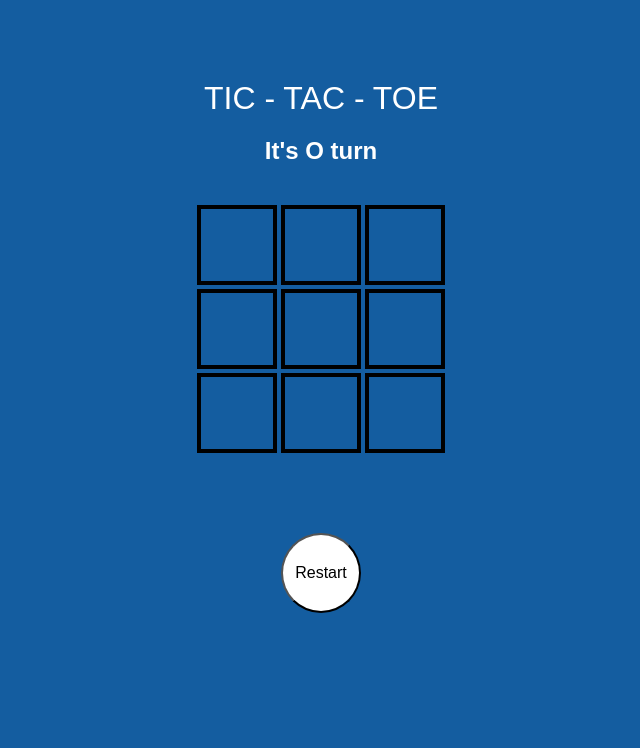
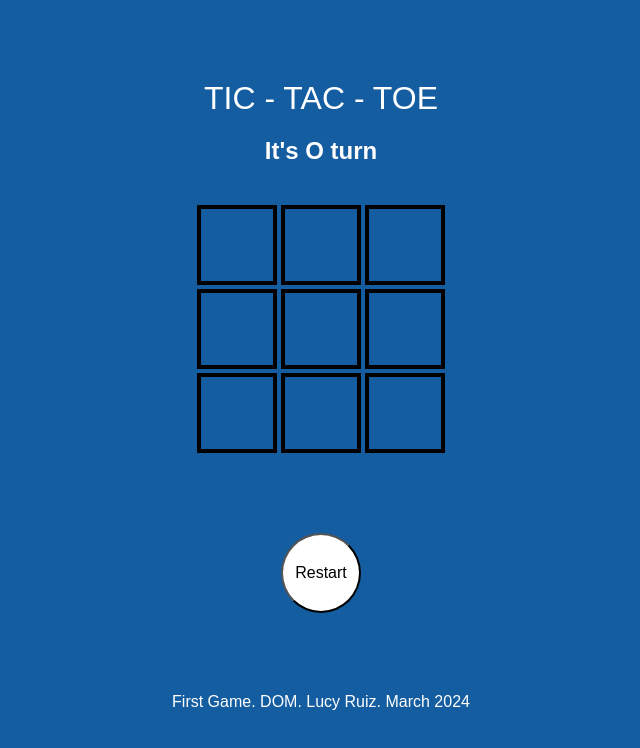
Before and after one commit to lucy-rz/tic-tac-toe, a plain HTML site: page index.html in a window 1280 px wide. Shown: the whole page, without its empty margins (319-959 px from the left). Drawn offline with Linux system fonts and the light colour scheme; a web font is replaced by a local one.

Commit message:
margin adjustment

```diff
--- a/index.html
+++ b/index.html
@@ -23,5 +23,6 @@
         <div id="8"></div>
     </section>
     <button id="restartBtn">Restart</button>
+    <footer id="footer"> First Game. DOM. Lucy Ruiz. March 2024</footer>
 </body>
 </html>
--- a/main.css
+++ b/main.css
@@ -48,3 +48,7 @@ button {
     width: 5rem;
     font-size: medium;
 }
+
+footer {
+    margin-top: 5rem;
+}
```
